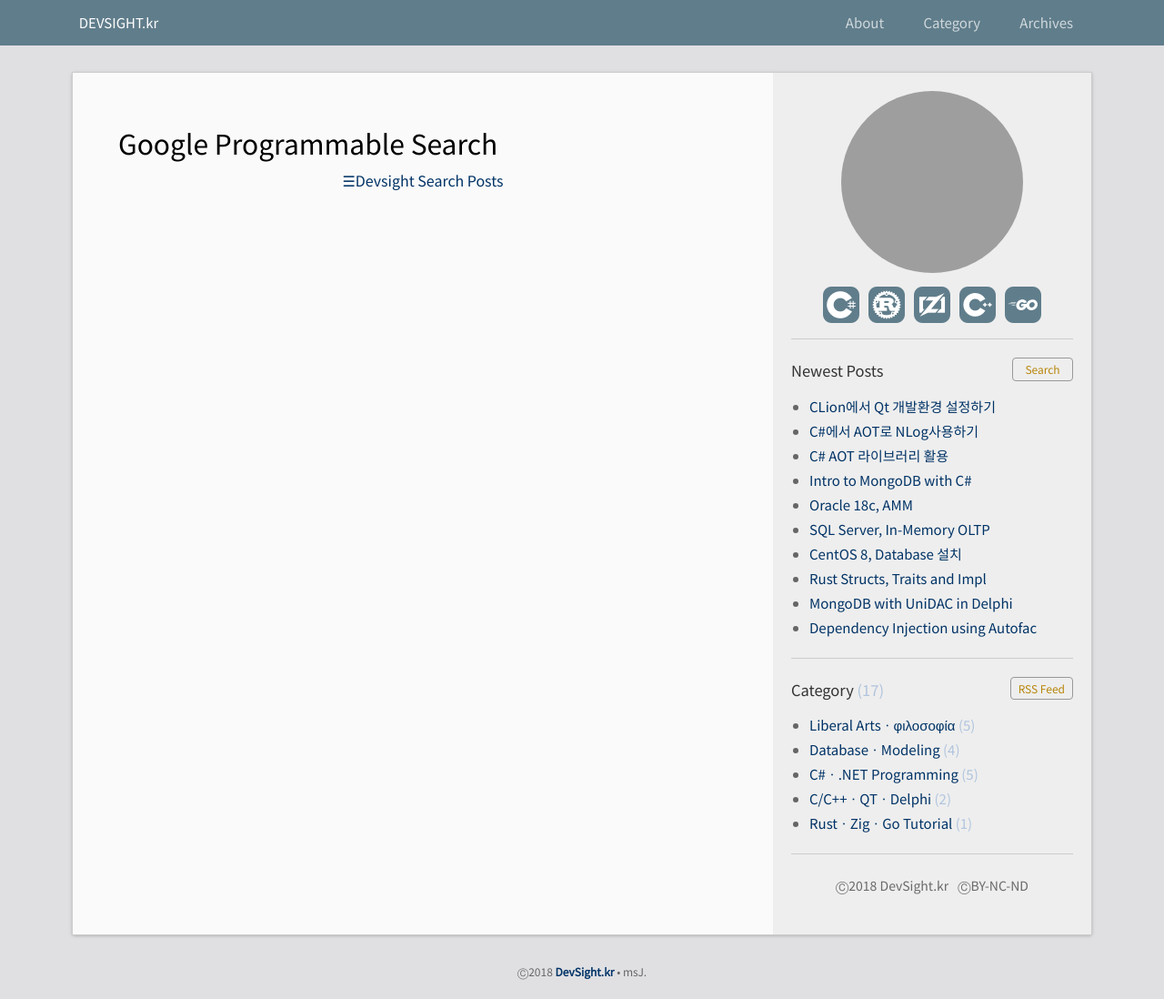
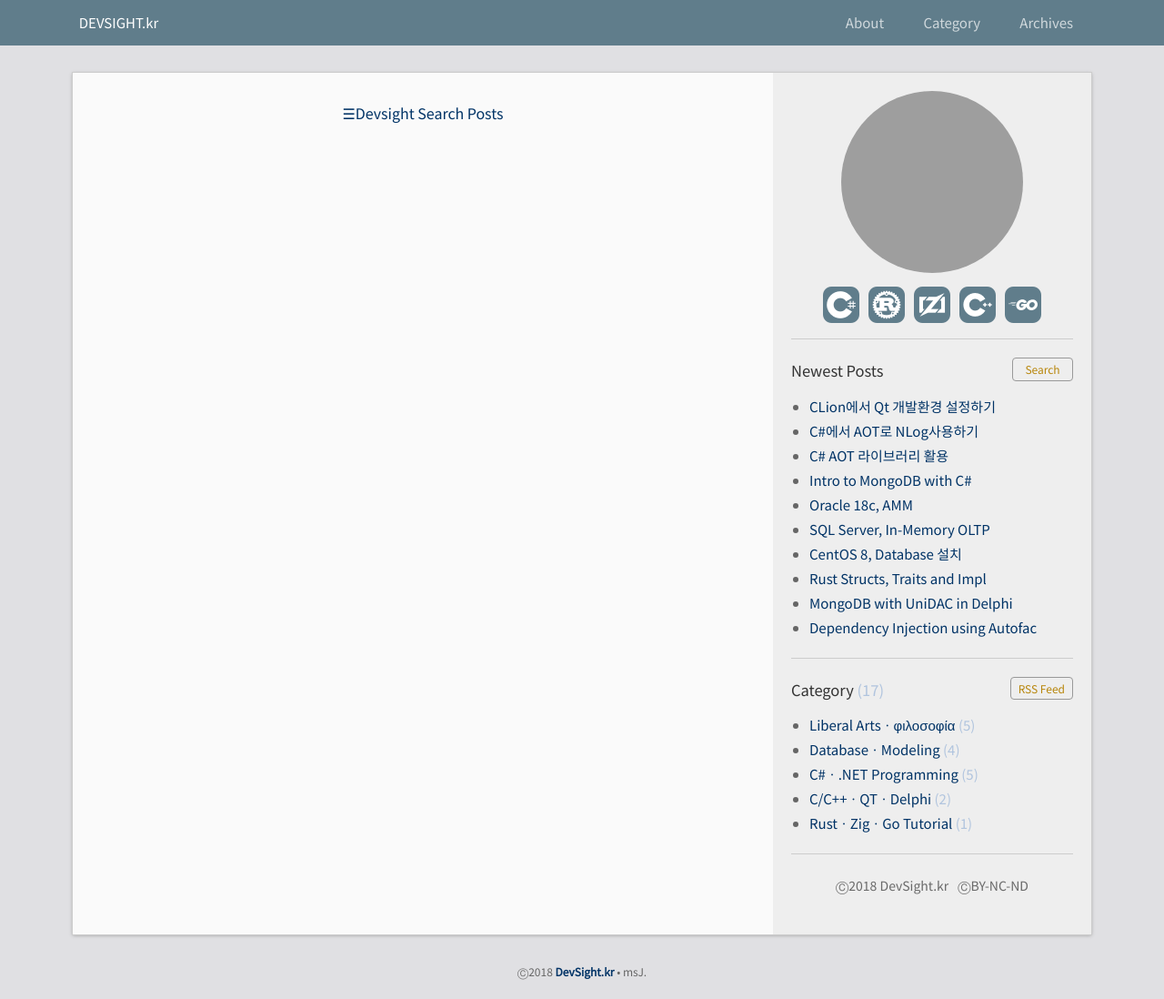
Before and after one commit to DebugJO/rustlang, a Jekyll site: the page built from gsearch.html, in a window 1280 px wide. Shown: the whole page at 91% size. Built offline with Jekyll 4.4.1, drawn with Linux system fonts in a browser that asks for light colours; comment, search, counter and statistics services are not loaded; grey boxes are pictures that could not be loaded.

Commit message:
Update gsearch.html

```diff
--- a/gsearch.html
+++ b/gsearch.html
@@ -4,10 +4,6 @@
 permalink: /gsearch/
 nav_exclude: true
 ---
-
-<div class="home">
-  <h1 class="page-heading">Google Programmable Search</h1>
-</div>
 
 <style>
 	.gsc-control-cse gsc-control-cse-ko {background-color : #FAFAFA}
```
